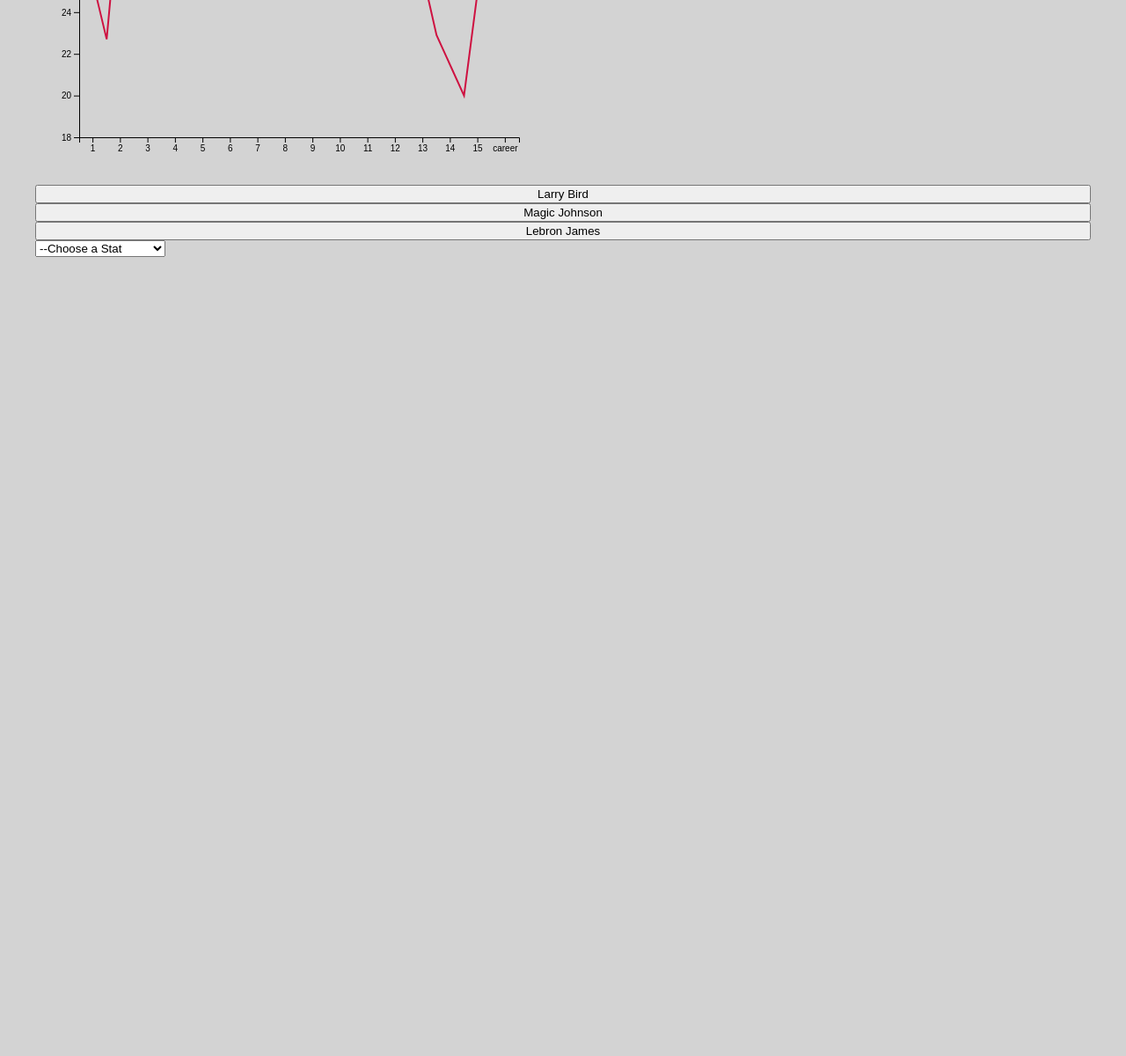
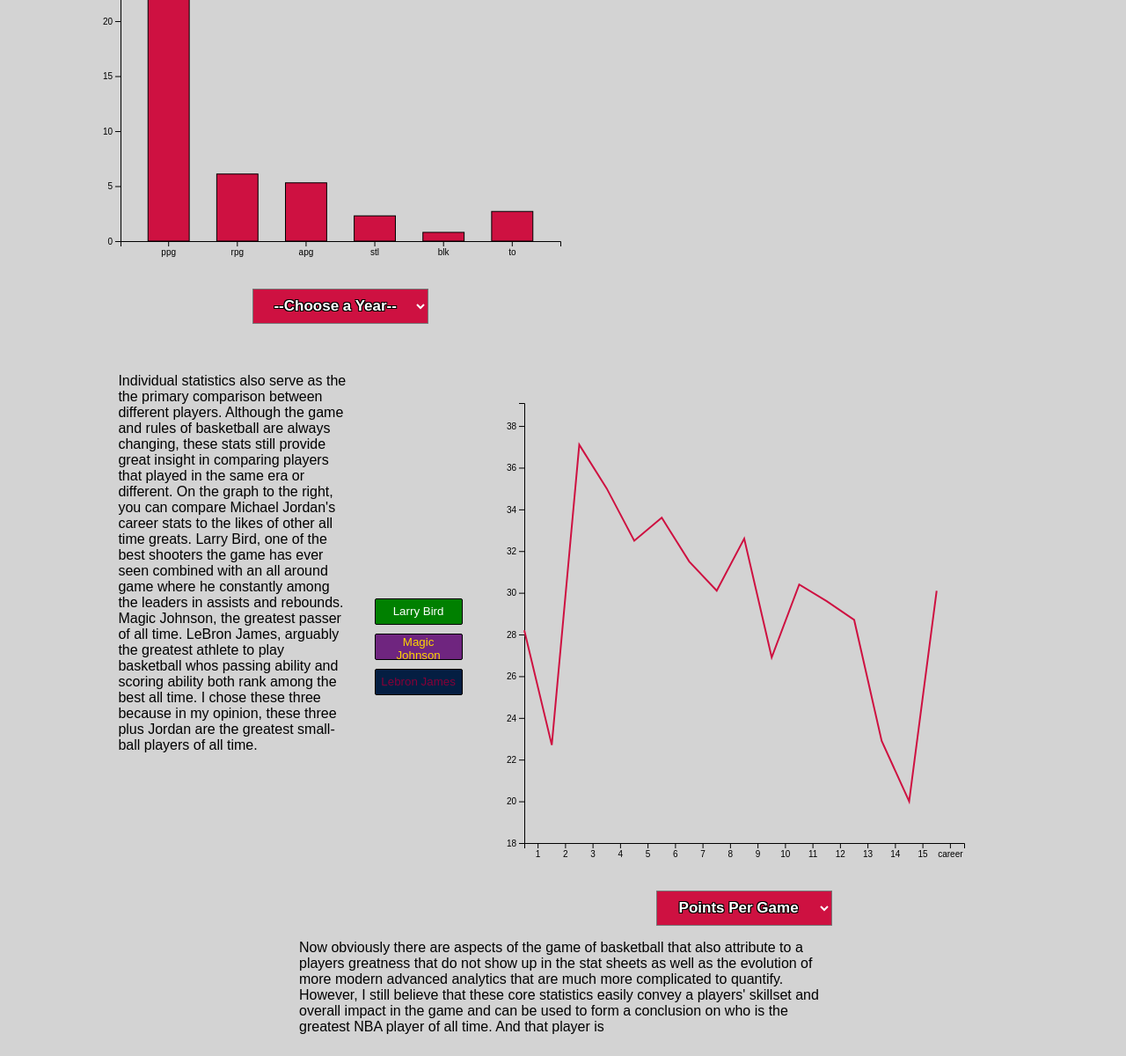
Before and after one commit to ConnorBrabant/GOAT, a website built with webpack: page index.html in a window 1280 px wide. Shown: the part 1126-2326 px from the top of the page at 88% size. Before the commit the page ends 1426 px from the top, so only its background shows below. Built offline with nearby package versions, Linux system fonts and the light colour scheme; files whose address does not match are found by name.

Commit message:
Structure page and added paragraphs to explain graphs/motive of webpage

```diff
--- a/index.html
+++ b/index.html
@@ -15,9 +15,16 @@
     <script src="./src/scripts/bargraph.js"></script>
     <script src='/src/scripts//linegraph.js'></script>
     <div class='page'>
-
         <div class='main'>
             <h1 class='title'>Is MJ Actually the GOAT?</h1>
+            <p class='opening'>With the recent release of the 'Last Dance' documentary centered around the 97-98 Chicago Bulls, I began
+               to wonder what makes Michael Jordan the greatest basketball player of all time? Throughout this career, he
+               has amassed an insane collection of awards: 5 MVPs, 6 Finals MVPs, 1 DPOY, 12x All-NBA, 10x All-Defense. Obviously
+               these awards stand as a testament to the dominance he had on the NBA so I decided to dive into the major statistics
+               that are utilized to compare players.
+            </p>
+            <section class='bar-section'>
+                <div class='bar-graph'>
                     <div id='bar-graph'></div>
                     <div class='MJ-year-dropdown'>
                         <select class='MJ-year' id='year'>
@@ -39,14 +46,39 @@
                             <option value=15>Year 15</option>
                         </select>
                     </div>
+                </div>
+                <div class='bar-graph-info'>
+                    <p> Individual statistics are a great way to compare a player's progression or regression
+                        across their career. It allows for the comparison of a player's performance from season to season.
+                        The graph to left currently displays Jordan's career averages. By using the dropdown under it, you
+                        are able to track how Jordan's stats change year to year.
+                    </p>
+                </div>
+            </section>
+            <section class='line-section'>
+                <div class='line-graph-info'>
+                    <p>Individual statistics also serve as the the primary comparison between different players. Although
+                        the game and rules of basketball are always changing, these stats still provide great insight in comparing
+                        players that played in the same era or different. On the graph to the right, you can compare Michael Jordan's
+                        career stats to the likes of other all time greats. Larry Bird, one of the best shooters the game has ever seen
+                        combined with an all around game where he constantly among the leaders in assists and rebounds. Magic Johnson, the
+                        greatest passer of all time. LeBron James, arguably the greatest athlete to play basketball whos passing ability and
+                        scoring ability both rank among the best all time. I chose these three because in my opinion, these three plus Jordan
+                        are the greatest small-ball players of all time.
+                    </p>
+                </div>
+                <div class='line-graph-container'>
+                    <div class='line-graph-primary'>
+                        <div class='line-graph-buttons'>
+                            <button class='larry-button' id='larry-stats'>Larry Bird</button>
+                            <button class='magic-button' id='magic-stats'>Magic Johnson</button>
+                            <button class='lebron-button' id='lebron-stats'>Lebron James</button>
+                        </div>
+                        <div class='line-graph-dropdown'>
                             <div id='line-graph'></div>
-            <button id='larry-stats'>Larry Bird</button>
-            <button id='magic-stats'>Magic Johnson</button>
-            <button id='lebron-stats'>Lebron James</button>
                             <div class='stats-dropdown'>
                                 <select class='stat' id='stat'>
-                    <option default>--Choose a Stat</option>
-                    <option value='ppg'>Points Per Game</option>
+                                    <option default value='ppg'>Points Per Game</option>
                                     <option value='rpg'>Rebounds Per Game</option>
                                     <option value='apg'>Assists Per Game</option>
                                     <option value='blk'>Blocks Per Game</option>
@@ -56,6 +88,17 @@
                             </div>
                         </div>
                     </div>
+                </div>
+            </section>
+            <p class='closing'>
+                Now obviously there are aspects of the game of basketball that also attribute to a players
+                greatness that do not show up in the stat sheets as well as the evolution of more modern advanced
+                analytics that are much more complicated to quantify. However, I still believe that these core statistics
+                easily convey a players' skillset and overall impact in the game and can be used to form a conclusion on
+                who is the greatest NBA player of all time. And that player is
+            </p>
+        </div>
+    </div>
 
 
 </body>
--- a/src/scripts/linegraph.js
+++ b/src/scripts/linegraph.js
@@ -44,8 +44,7 @@
 
             let xAxisValuesArray;
             let statsToRender;
-            // console.log(`${className}: ${xAxisValues}`)
-            // console.log(stats.length)
+
             if (!xAxisValues || xAxisValues > stats.length || changed) {
                 xAxisValues = stats.length;
                 xAxisValuesArray = Array.from(new Array(xAxisValues - 1), (x, i) => i + 1);
@@ -55,7 +54,7 @@
                 d3.selectAll('.y-axis').remove()
 
                 xScale.domain(xAxisValuesArray.map(ele => ele))
-                yScale.domain([yAxisValues['min'] - 2, yAxisValues['max'] + 2])
+                yScale.domain([yAxisValues['min'] - 2 <= 0 ? 0 : yAxisValues['min'] - 2, yAxisValues['max'] + 2])
 
                 const xAxis = d3.axisBottom()
                     .scale(xScale);
@@ -160,6 +159,3 @@
         lebronJames.on("click", () => toggleLine('james', 'james-line', statChange[0]))
 
 });
-
-// if someones amount of careers is less than the one currently being displayed by the xaxis then the x-axis needs to be
-// re-rendered as well as every player currently being displayed's line
--- a/src/styles/index.scss
+++ b/src/styles/index.scss
@@ -1,5 +1,6 @@
 body {
     background-color: lightgrey;
+    font-family: sans-serif;
 }
 
 .page {
@@ -11,6 +12,7 @@
     display: flex;
     flex-direction: column;
     justify-content: center;
+    align-items: center;
 }
 
 .title {
@@ -32,6 +34,36 @@
     stroke: black;
 }
 
+.opening {
+    width: 600px;
+}
+
+.bar-section {
+    display: flex;
+    width: 80%;
+}
+
+.bar-graph {
+    width: 50%;
+    display: flex;
+    flex-direction: column;
+    align-items: center;
+}
+
+.bar-graph-info {
+    width: 50%;
+}
+
+.line-section {
+    margin-top: 40px;
+    display: flex;
+    width: 80%;
+}
+
+.closing {
+    width: 600px;
+}
+
 .MJ-year-dropdown {
     display: flex;
     justify-content: center;
@@ -48,6 +80,71 @@
     text-align-last: center;
 }
 
+.line-graph-container {
+    display: flex;
+    flex-direction: column;
+}
+
+.line-graph-info {
+    padding-right: 30px;
+}
+
+.line-graph-primary {
+    display: flex;
+}
+
+.line-graph-buttons {
+    display: flex;
+    flex-direction: column;
+    justify-content: center;
+}
+
+.line-graph-buttons button {
+    margin-top: 10px;
+    margin-right: 20px;
+}
+
+button {
+    height: 30px;
+    width: 100px;
+    border-radius: 2px;
+    border: 1px solid black;
+}
+
+.larry-button {
+    background-color: green;
+    /* border: 1px solid white; */
+    color: white;
+}
+
+.magic-button {
+    background-color: #6F257F;
+    /* border: 1px solid gold; */
+    color: gold;
+}
+
+.lebron-button {
+    background-color:  #041E42;
+    /* border: 1px solid #860038; */
+    color: #860038;
+
+}
+
+.stats-dropdown {
+    display: flex;
+    justify-content: center;
+}
+
+.stat {
+    color: white;
+    font-size: 17px;
+    font-weight: 600;
+    text-shadow: -1px -1px 0 #000, 1px -1px 0 #000, -1px 1px 0 #000, 1px 1px 0 #000;
+    background-color: #CE1141;
+    width: 200px;
+    height: 40px;
+    text-align-last: center;
+}
 .jordan-line {
     fill: none;
     stroke: #CE1141;
```
Lines whose indentation alone changed are shown as unchanged.
